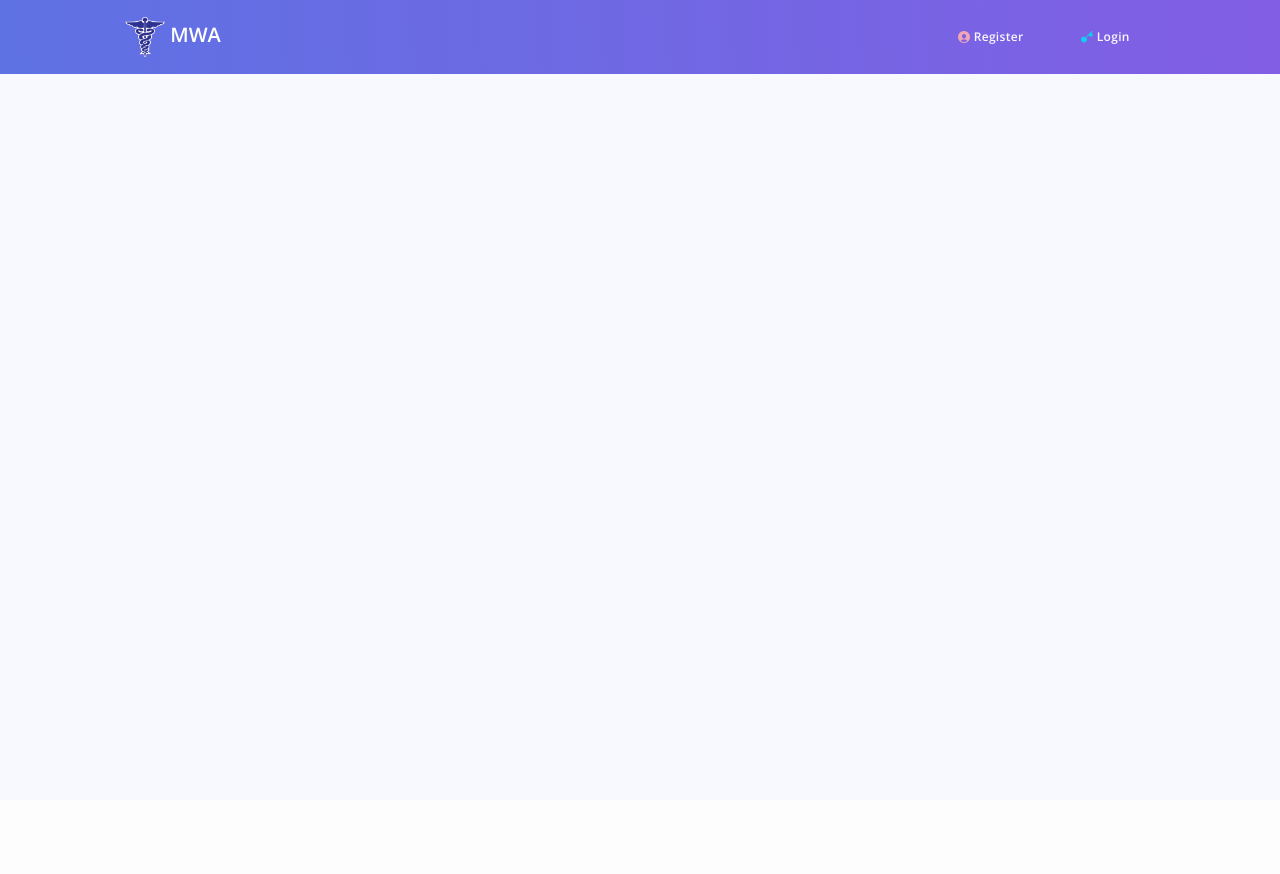
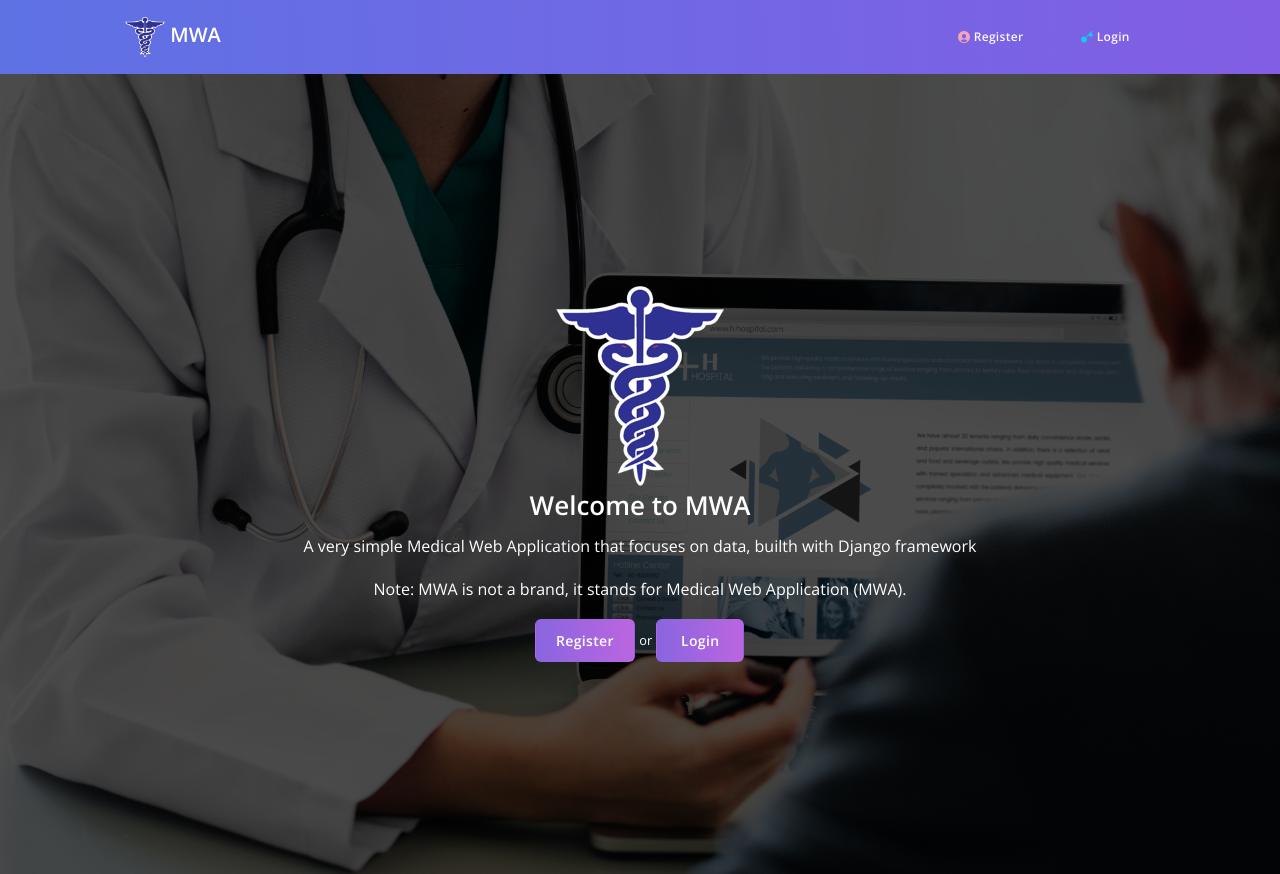
Before and after one commit to cyberorgnizm/mwa, a Django app: page / in a window 1280 px wide. Before the commit the page ends 800 px from the top, so only its background shows below. Run offline with Django 3.2, Linux system fonts and the light colour scheme; tables that the repository leaves empty hold one stand-in row (Sample ...); some libraries are stand-ins or nearby versions.

Commit message:
:beers: I have no idea what am doing... but it works, duh  :trollface:

```diff
--- a/mwa/urls.py
+++ b/mwa/urls.py
@@ -17,6 +17,7 @@ from django.contrib import admin
 from django.urls import path, include
 from django.views.generic import TemplateView
 
+
 urlpatterns = [
     path('', TemplateView.as_view(template_name='index.html'), name='home'),
     path('admin/', admin.site.urls),
--- a/records/templates/records/patient_list.html
+++ b/records/templates/records/patient_list.html
@@ -1 +1,2 @@
 <h1>Patient List Record</h1>
+table below here!
--- a/records/urls.py
+++ b/records/urls.py
@@ -1,11 +1,12 @@
 from django.urls import path
 from django.views.generic import TemplateView
-from records.views import StatisticsReportView, MedicalReportsView
+from records.views import StatisticsReportView, MedicalReportsView, DashBoardView
 
 
 app_name = "records"
 urlpatterns = [
-    path("", TemplateView.as_view(template_name="records/dashboard.html"), name="dashboard"),
+    # path("", TemplateView.as_view(template_name="records/dashboard.html"), name="dashboard"),
+    path("", DashBoardView.as_view(), name="dashboard"),
     path("statistics/", StatisticsReportView.as_view(), name="statistics",),
     path("medical/", MedicalReportsView.as_view(), name="clinic-records",),
 ]
--- a/static/assets/js/argon-dashboard.js
+++ b/static/assets/js/argon-dashboard.js
@@ -22,7 +22,7 @@
 
 'use strict';
 
-var Datepicker = (function() {
+var Datepicker = (function () {
 
   // Variables
 
@@ -44,7 +44,7 @@ var Datepicker = (function() {
   // Events
 
   if ($datepicker.length) {
-    $datepicker.each(function() {
+    $datepicker.each(function () {
       init($(this));
     });
   }
@@ -57,7 +57,7 @@ var Datepicker = (function() {
 
 'use strict';
 
-var CopyIcon = (function() {
+var CopyIcon = (function () {
 
   // Variables
 
@@ -68,7 +68,7 @@ var CopyIcon = (function() {
   // Methods
 
   function init($this) {
-    $this.tooltip().on('mouseleave', function() {
+    $this.tooltip().on('mouseleave', function () {
       // Explicitly hide tooltip, since after clicking it remains
       // focused (as it's a button), so tooltip would otherwise
       // remain visible until focus is moved away
@@ -77,7 +77,7 @@ var CopyIcon = (function() {
 
     var clipboard = new ClipboardJS($element);
 
-    clipboard.on('success', function(e) {
+    clipboard.on('success', function (e) {
       $(e.trigger)
         .attr('title', 'Copied!')
         .tooltip('_fixTitle')
@@ -103,7 +103,7 @@ var CopyIcon = (function() {
 
 'use strict';
 
-var FormControl = (function() {
+var FormControl = (function () {
 
   // Variables
 
@@ -113,7 +113,7 @@ var FormControl = (function() {
   // Methods
 
   function init($this) {
-    $this.on('focus blur', function(e) {
+    $this.on('focus blur', function (e) {
       $(this).parents('.form-group').toggleClass('focused', (e.type === 'focus' || this.value.length > 0));
     }).trigger('blur');
   }
@@ -220,7 +220,7 @@ function initMap() {
     content: contentString
   });
 
-  google.maps.event.addListener(marker, 'click', function() {
+  google.maps.event.addListener(marker, 'click', function () {
     infowindow.open(map, marker);
   });
 }
@@ -270,7 +270,7 @@ if ($map.length) {
 
 'use strict';
 
-var Navbar = (function() {
+var Navbar = (function () {
 
   // Variables
 
@@ -289,7 +289,7 @@ var Navbar = (function() {
 
     $dropdownMenu.addClass('close');
 
-    setTimeout(function() {
+    setTimeout(function () {
       $dropdownMenu.removeClass('close');
     }, 200);
   }
@@ -298,13 +298,13 @@ var Navbar = (function() {
   // Events
 
   $collapse.on({
-    'show.bs.collapse': function() {
+    'show.bs.collapse': function () {
       accordion($(this));
     }
   })
 
   $dropdown.on({
-    'hide.bs.dropdown': function() {
+    'hide.bs.dropdown': function () {
       closeDropdown($(this));
     }
   })
@@ -317,7 +317,7 @@ var Navbar = (function() {
 //
 
 
-var NavbarCollapse = (function() {
+var NavbarCollapse = (function () {
 
   // Variables
 
@@ -340,13 +340,13 @@ var NavbarCollapse = (function() {
 
   if ($collapse.length) {
     $collapse.on({
-      'hide.bs.collapse': function() {
+      'hide.bs.collapse': function () {
         hideNavbarCollapse($collapse);
       }
     })
 
     $collapse.on({
-      'hidden.bs.collapse': function() {
+      'hidden.bs.collapse': function () {
         hiddenNavbarCollapse($collapse);
       }
     })
@@ -360,7 +360,7 @@ var NavbarCollapse = (function() {
 
 'use strict';
 
-var noUiSlider = (function() {
+var noUiSlider = (function () {
 
   // Variables
 
@@ -389,7 +389,7 @@ var noUiSlider = (function() {
 
 
   if ($(".input-slider-container")[0]) {
-    $('.input-slider-container').each(function() {
+    $('.input-slider-container').each(function () {
 
       var slider = $(this).find('.input-slider');
       var sliderId = slider.attr('id');
@@ -413,7 +413,7 @@ var noUiSlider = (function() {
         }
       });
 
-      c.noUiSlider.on('update', function(a, b) {
+      c.noUiSlider.on('update', function (a, b) {
         d.textContent = a[b];
       });
     })
@@ -432,7 +432,7 @@ var noUiSlider = (function() {
         min: parseInt(c.getAttribute('data-range-value-min')),
         max: parseInt(c.getAttribute('data-range-value-max'))
       }
-    }), c.noUiSlider.on("update", function(a, b) {
+    }), c.noUiSlider.on("update", function (a, b) {
       f[b].textContent = a[b]
     })
   }
@@ -445,7 +445,7 @@ var noUiSlider = (function() {
 
 'use strict';
 
-var Popover = (function() {
+var Popover = (function () {
 
   // Variables
 
@@ -472,7 +472,7 @@ var Popover = (function() {
   // Events
 
   if ($popover.length) {
-    $popover.each(function() {
+    $popover.each(function () {
       init($(this));
     });
   }
@@ -485,7 +485,7 @@ var Popover = (function() {
 
 'use strict';
 
-var ScrollTo = (function() {
+var ScrollTo = (function () {
 
   //
   // Variables
@@ -517,7 +517,7 @@ var ScrollTo = (function() {
   //
 
   if ($scrollTo.length) {
-    $scrollTo.on('click', function(event) {
+    $scrollTo.on('click', function (event) {
       scrollTo($(this));
     });
   }
@@ -530,7 +530,7 @@ var ScrollTo = (function() {
 
 'use strict';
 
-var Tooltip = (function() {
+var Tooltip = (function () {
 
   // Variables
 
@@ -558,7 +558,7 @@ var Tooltip = (function() {
 
 'use strict';
 
-var Charts = (function() {
+var Charts = (function () {
 
   // Variable
 
@@ -647,7 +647,7 @@ var Charts = (function() {
             enabled: false,
             mode: 'index',
             intersect: false,
-            custom: function(model) {
+            custom: function (model) {
 
               // Get tooltip
               var $tooltip = $('#chart-tooltip');
@@ -680,12 +680,12 @@ var Charts = (function() {
                 html += '<div class="arrow"></div>';
 
                 // Add header
-                titleLines.forEach(function(title) {
+                titleLines.forEach(function (title) {
                   html += '<h3 class="popover-header text-center">' + title + '</h3>';
                 });
 
                 // Add body
-                bodyLines.forEach(function(body, i) {
+                bodyLines.forEach(function (body, i) {
                   var colors = model.labelColors[i];
                   var styles = 'background-color: ' + colors.backgroundColor;
                   var indicator = '<span class="badge badge-dot"><i class="bg-primary"></i></span>';
@@ -721,7 +721,7 @@ var Charts = (function() {
 
             },
             callbacks: {
-              label: function(item, data) {
+              label: function (item, data) {
                 var label = data.datasets[item.datasetIndex].label || '';
                 var yLabel = item.yLabel;
                 var content = '';
@@ -740,11 +740,11 @@ var Charts = (function() {
           cutoutPercentage: 83,
           tooltips: {
             callbacks: {
-              title: function(item, data) {
+              title: function (item, data) {
                 var title = data.labels[item[0].index];
                 return title;
               },
-              label: function(item, data) {
+              label: function (item, data) {
                 var value = data.datasets[0].data[item.index];
                 var content = '';
 
@@ -753,11 +753,11 @@ var Charts = (function() {
               }
             }
           },
-          legendCallback: function(chart) {
+          legendCallback: function (chart) {
             var data = chart.data;
             var content = '';
 
-            data.labels.forEach(function(label, index) {
+            data.labels.forEach(function (label, index) {
               var bgColor = data.datasets[0].backgroundColor[index];
 
               content += '<span class="chart-legend-item">';
@@ -789,7 +789,7 @@ var Charts = (function() {
       ticks: {
         beginAtZero: true,
         padding: 10,
-        callback: function(value) {
+        callback: function (value) {
           if (!(value % 10)) {
             return value
           }
@@ -829,7 +829,7 @@ var Charts = (function() {
   function pushOptions(parent, options) {
     for (var item in options) {
       if (Array.isArray(options[item])) {
-        options[item].forEach(function(data) {
+        options[item].forEach(function (data) {
           parent[item].push(data);
         });
       } else {
@@ -842,7 +842,7 @@ var Charts = (function() {
   function popOptions(parent, options) {
     for (var item in options) {
       if (Array.isArray(options[item])) {
-        options[item].forEach(function(data) {
+        options[item].forEach(function (data) {
           parent[item].pop();
         });
       } else {
@@ -898,14 +898,14 @@ var Charts = (function() {
       var suffix = elem.data('suffix') ? elem.data('suffix') : '';
 
       // Update ticks
-      $chart.options.scales.yAxes[0].ticks.callback = function(value) {
+      $chart.options.scales.yAxes[0].ticks.callback = function (value) {
         if (!(value % 10)) {
           return prefix + value + suffix;
         }
       }
 
       // Update tooltips
-      $chart.options.tooltips.callbacks.label = function(item, data) {
+      $chart.options.tooltips.callbacks.label = function (item, data) {
         var label = data.datasets[item.datasetIndex].label || '';
         var yLabel = item.yLabel;
         var content = '';
@@ -931,14 +931,14 @@ var Charts = (function() {
 
   // Toggle options
   $toggle.on({
-    'change': function() {
+    'change': function () {
       var $this = $(this);
 
       if ($this.is('[data-add]')) {
         toggleOptions($this);
       }
     },
-    'click': function() {
+    'click': function () {
       var $this = $(this);
 
       if ($this.is('[data-update]')) {
@@ -962,7 +962,7 @@ var Charts = (function() {
 // Orders chart
 //
 
-var OrdersChart = (function() {
+var OrdersChart = (function () {
 
   //
   // Variables
@@ -991,7 +991,7 @@ var OrdersChart = (function() {
               zeroLineColor: '#dfe2e6'
             },
             ticks: {
-              callback: function(value) {
+              callback: function (value) {
                 if (!(value % 10)) {
                   //return '$' + value + 'k'
                   return value
@@ -1002,7 +1002,7 @@ var OrdersChart = (function() {
         },
         tooltips: {
           callbacks: {
-            label: function(item, data) {
+            label: function (item, data) {
               var label = data.datasets[item.datasetIndex].label || '';
               var yLabel = item.yLabel;
               var content = '';
@@ -1049,7 +1049,7 @@ var OrdersChart = (function() {
 // Sales chart
 //
 
-var SalesChart = (function() {
+var ClinicChart = (function () {
 
   // Variables
 
@@ -1059,9 +1059,17 @@ var SalesChart = (function() {
   // Methods
 
   function init($chart) {
+    var dataObject = {
+      ebola: Number(document.getElementById("ebola-count").value),
+      malaria: Number(document.getElementById("malaria-count").value),
+      typhoid: Number(document.getElementById("typhoid-count").value),
+      hepatitis: Number(document.getElementById("hepatitis-count").value),
+      tuberculosis: Number(document.getElementById("tuberculosis-count").value),
+      others: Number(document.getElementById("others-count").value),
+    }
 
-    var salesChart = new Chart($chart, {
-      type: 'line',
+    var clinicChart = new Chart($chart, {
+      type: 'bar',
       options: {
         scales: {
           yAxes: [{
@@ -1071,9 +1079,10 @@ var SalesChart = (function() {
               zeroLineColor: Charts.colors.gray[900]
             },
             ticks: {
-              callback: function(value) {
+              callback: function (value) {
                 if (!(value % 10)) {
-                  return '$' + value + 'k';
+                  // return '$' + value + 'k';
+                  return value;
                 }
               }
             }
@@ -1081,7 +1090,7 @@ var SalesChart = (function() {
         },
         tooltips: {
           callbacks: {
-            label: function(item, data) {
+            label: function (item, data) {
               var label = data.datasets[item.datasetIndex].label || '';
               var yLabel = item.yLabel;
               var content = '';
@@ -1090,24 +1099,31 @@ var SalesChart = (function() {
                 content += '<span class="popover-body-label mr-auto">' + label + '</span>';
               }
 
-              content += '<span class="popover-body-value">$' + yLabel + 'k</span>';
+              content += '<span class="popover-body-value">' + yLabel + '</span>';
               return content;
             }
           }
         }
       },
       data: {
-        labels: ['May', 'Jun', 'Jul', 'Aug', 'Sep', 'Oct', 'Nov', 'Dec'],
+        labels: ['Ebola', 'Malaria', 'Typhoid', 'Hepatitis', 'Tuberculosis', 'Others'],
         datasets: [{
-          label: 'Performance',
-          data: [0, 20, 10, 30, 15, 40, 20, 60, 60]
+          label: 'Clinical Data Records',
+          data: [
+            dataObject.ebola,
+            dataObject.malaria,
+            dataObject.typhoid,
+            dataObject.hepatitis,
+            dataObject.tuberculosis,
+            dataObject.others,
+          ]
         }]
       }
     });
 
     // Save to jQuery object
 
-    $chart.data('chart', salesChart);
+    $chart.data('chart', clinicChart);
 
   };
 
--- a/templates/base.html
+++ b/templates/base.html
@@ -13,6 +13,9 @@
     <link href="{% static 'assets/js/plugins/@fortawesome/fontawesome-free/css/all.min.css' %}" rel="stylesheet" />
     <!-- CSS Files -->
     <link href="{% static 'assets/css/argon-dashboard.css' %}" rel="stylesheet" />
+    {% block style %}
+
+    {% endblock style %}
 </head>
 <body class="">
     {% block body %}
@@ -29,7 +32,7 @@
     <script src="{% static 'assets/js/plugins/chart.js/dist/Chart.min.js' %}"></script>
     <script src="{% static 'assets/js/plugins/chart.js/dist/Chart.extension.js' %}"></script>
     <!--   Argon JS   -->
-    <script src="{% static 'assets/js/argon-dashboard.min.js' %}"></script>
+    <script src="{% static 'assets/js/argon-dashboard.js' %}"></script>
     {% comment %} <script src="https://cdn.trackjs.com/agent/v3/latest/t.js"></script> {% endcomment %}
 </body>
 </html>
--- a/templates/includes/navbar.html
+++ b/templates/includes/navbar.html
@@ -3,7 +3,7 @@
     <nav class="navbar navbar-top navbar-expand-md navbar-dark" id="navbar-main">
         <div class="container-fluid">
             <!-- Brand -->
-            <a class="h4 mb-0 text-white text-uppercase d-none d-lg-inline-block navbar-brand" href="#">
+            <a class="h4 mb-0 text-white text-uppercase d-none d-lg-inline-block navbar-brand" href="{% url 'home' %}">
                 <img class="navbar-brand-img" width="40" height="40" src="{% static 'assets/img/brand/doctor-medical-mk-logo.png' %}" alt="Brand logo"> <span>MWA</span>
             </a>
             <button class="navbar-toggler" type="button" data-toggle="collapse" data-target="#navbar-collapse-main" aria-controls="navbarSupportedContent" aria-expanded="false" aria-label="Toggle navigation">
@@ -17,7 +17,7 @@
                 <div class="navbar-collapse-header d-md-none">
                     <div class="row">
                     <div class="col-6 collapse-brand">
-                        <a href="#">
+                        <a href="{% url 'home' %}">
                         <img src="{% static 'assets/img/brand/doctor-medical-mk-logo.png' %}' %}">
                         <span>MWA</span>
                         </a>
--- a/templates/includes/side_navbar.html
+++ b/templates/includes/side_navbar.html
@@ -6,7 +6,7 @@
             <span class="navbar-toggler-icon"></span>
         </button>
         <!-- Brand -->
-        <a class="navbar-brand p-3 bold" href="#">
+        <a class="navbar-brand p-3 bold" href="{% url 'home' %}">
             <img src="{% static 'assets/img/brand/doctor-medical-mk-logo.png' %}" class="navbar-brand-img" alt="Brand logo"> <span class="h-100">MWA</span>
         </a>
         <!-- User -->
@@ -15,7 +15,7 @@
                 <a class="nav-link" href="#" role="button" data-toggle="dropdown" aria-haspopup="true" aria-expanded="false">
                 <div class="media align-items-center">
                     <span class="avatar avatar-sm rounded-circle">
-                    <img alt="Image placeholder" src="{% static 'assets/img/theme/team-1-800x800.jpg' %}">
+                        <img alt="Image placeholder" src="{% static 'assets/img/theme/team-2-800x800.jpg' %}">
                     </span>
                 </div>
                 </a>
@@ -41,7 +41,7 @@
             <div class="navbar-collapse-header d-md-none">
                 <div class="row">
                 <div class="col-6 collapse-brand">
-                    <a href="#">
+                    <a href="{% url 'home' %}">
                     <img src="{% static 'assets/img/brand/doctor-medical-mk-logo.png' %}"> <span class="text-black-50">MWA</span>
                     </a>
                 </div>
--- a/templates/index.html
+++ b/templates/index.html
@@ -3,6 +3,27 @@
 {% block title %}
     E-Health Medical web app
 {% endblock %}
+
+{% block style %}
+{% load static %}
+  <style>
+    #hero{
+        background: url("{% static 'assets/img/theme/business-care-clinic-1282308.jpg' %}");
+        background-repeat: no-repeat;
+        background-size: cover;
+      }
+    #overlay{
+      background: rgba(0, 0, 0, 0.7);
+      height: 100%;
+      width: 100%;
+      position: absolute;
+    }
+
+    #intro{
+      z-index: 10;
+    }
+  </style>
+{% endblock style %}
 
 {% block body %}
 {% comment %} {% if user.is_authenticated %}
@@ -13,17 +34,31 @@
   <a href="{% url 'login' %}">login</a> |
   <a href="{% url 'signup' %}">signup</a>
 {% endif %} {% endcomment %}
-<div class="body h-100vh">
+<div class="body h-100">
       <header class="header bg-gradient-primary">
         {% include "includes/navbar.html" %}
-        <div class="header-body">
-          <div class="container">
-
-          </div>
+      </header>
+      <div id="overlay"></div>
+      <div id="hero" class="h-100vh w-100 d-flex flex-column justify-content-center align-items-center">
+        <div id="intro" class="text-center">
+          <img height="200" src="{% static 'assets/img/brand/doctor-medical-mk-logo.png' %}" alt="">
+          <h1 class="text-white">Welcome to MWA</h1>
+          <p class="text-white">A very simple Medical Web Application that focuses on data, builth with Django framework</p>
+          <p class="text-white">Note: MWA is not a brand, it stands for Medical Web Application (MWA).</p>
+          {% if not user.is_authenticated %}
+            <div class="row">
+              <div class="col-6 mx-auto">
+                  <a href="{% url 'profiles:singup' %}" class="btn btn-md bg-gradient-purple text-white m-0">Register</a>
+                  <small class="text-white bold">or</small>
+                  <div class="btn btn-md bg-gradient-purple text-white px-4">Login</div>
+              </div>
+            </div>
+          {% else %}
+            <div class="col-6 mx-auto">
+              <a href="{% url 'records:dashboard' %}" class="btn btn-md bg-gradient-purple text-white m-0">View DashBoard</a>
+            </div>
+          {% endif %}
         </div>
-      </header>
-      <div class="container-fluid">
-
       </div>
     </div>
 {% endblock %}
```
Also changed, not shown: records/templates/records/dashboard.html (+31 -28 lines), records/views.py (+36 -2 lines), static/assets/img/theme/business-care-clinic-1282308.jpg (added), static/assets/js/argon.min.js. Lines whose indentation alone changed are shown as unchanged.
